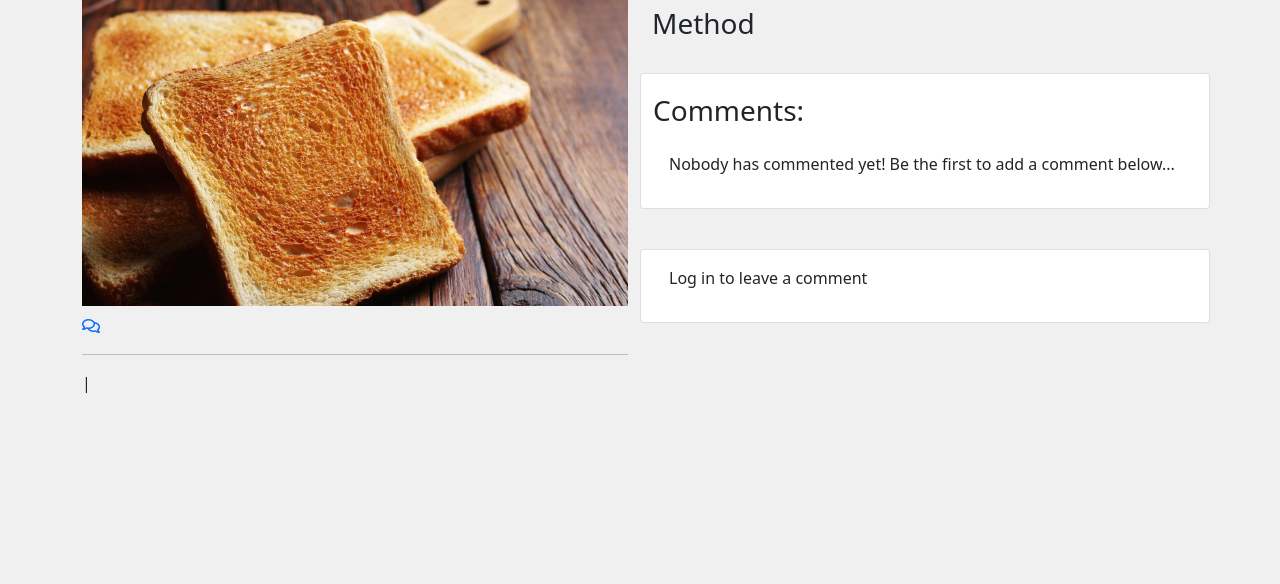
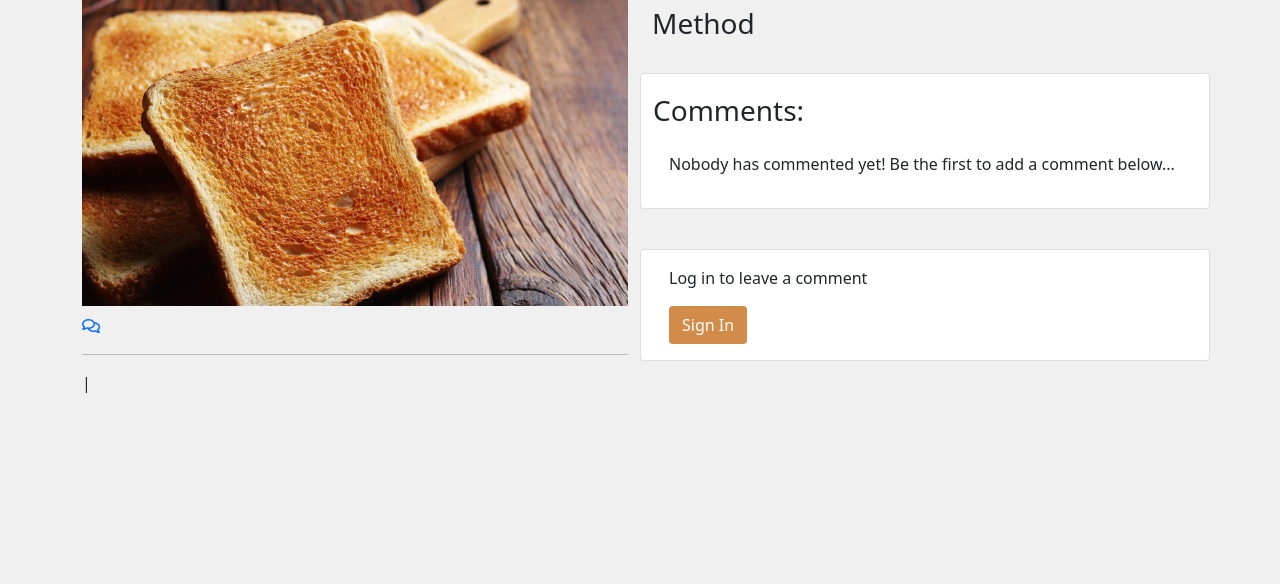
Before and after one commit to klchambers/pp4, a Django app: template recipes/templates/recipes/recipe_page.html in a window 1280 px wide. Shown: the part 83-667 px from the top of the page. Run offline with Django 4.2, Linux system fonts and the light colour scheme; the template is opened without the code that fills it, so the values that code supplies are empty; some libraries are stand-ins or nearby versions.

Commit message:
Feat: Add sign in button to comment form for logged out users

```diff
--- a/recipes/templates/recipes/recipe_page.html
+++ b/recipes/templates/recipes/recipe_page.html
@@ -103,6 +103,7 @@
                             </form>
                             {% else %}
                             <p>Log in to leave a comment</p>
+                            <a class="btn btn-signup right" href="{% url 'account_login' %}">Sign In</a>
                             {% endif %}
                         </div>
                     </div>
```
